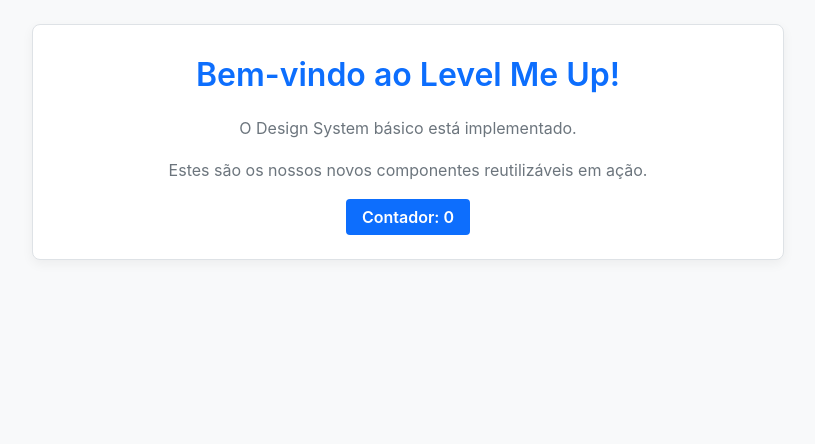
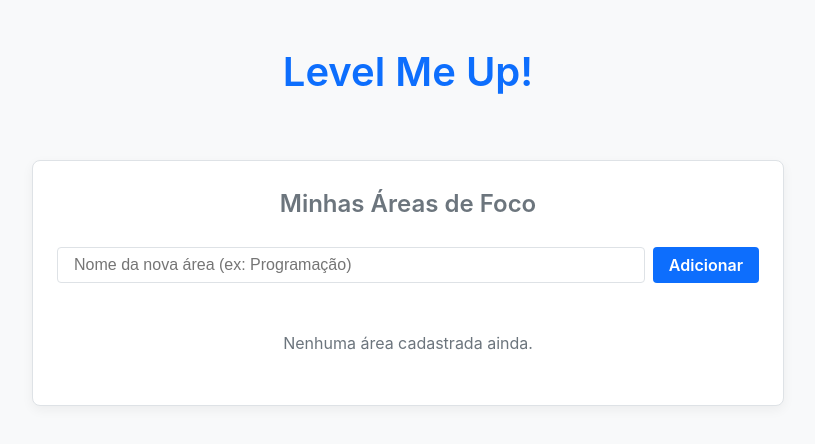
Before and after one commit to matheusalbinommarques-netizen/lmup, a Svelte app: page / in a window 1280 px wide. Shown: the top 444 px of the page, without its empty margins (232-1047 px from the left). Built offline with nearby package versions, Linux system fonts and the light colour scheme.

Commit message:
saga infinita do botão

```diff
--- a/src/App.svelte
+++ b/src/App.svelte
@@ -1,52 +1,36 @@
 <script>
-  // Importando os novos componentes base
-  import BaseCard from './lib/BaseCard.svelte';
-  import BaseButton from './lib/BaseButton.svelte';
+  // 1. Removemos os imports e lógica de teste (BaseCard, BaseButton, count)
+  // 2. Importamos nosso novo componente
+  import AreaManager from './lib/AreaManager.svelte';
 
-  // Importando o Dexie (Banco de Dados)
-  import { db } from './services/db.js';
-
-  // Estado reativo (Rune do Svelte 5)
+  // (Nenhum import de $state é necessário, ele é global)
   let appName = $state('Level Me Up!');
-  let count = $state(0);
-
-  function increment() {
-    count += 1;
-  }
 </script>
 
 <main>
-  <BaseCard>
-    <h1>Bem-vindo ao {appName}</h1>
+  <header class="app-header">
+    <h1>{appName}</h1>
+  </header>
 
-    <p>O Design System básico está implementado.</p>
-
-    <p>Estes são os nossos novos componentes reutilizáveis em ação.</p>
-
-    <!--
-      A CORREÇÃO ESTÁ AQUI:
-      'onClick' (Svelte 4) mudou para 'onclick' (Svelte 5)
-    -->
-    <BaseButton onclick={increment} variant="primary">
-      Contador: {count}
-    </BaseButton>
-  </BaseCard>
+  <!-- 3. Renderizamos o gerenciador de áreas -->
+  <AreaManager />
 </main>
 
 <style>
+  .app-header {
+    text-align: center;
+    padding: var(--espacamento-md) 0;
+    margin-bottom: var(--espacamento-lg);
+  }
+
+  h1 {
+    color: var(--cor-marca-primaria);
+    font-size: 2.5rem;
+  }
+
   main {
     padding: var(--espacamento-lg);
     max-width: 800px;
     margin-inline: auto;
-    text-align: center;
-  }
-
-  h1 {
-    color: var(--cor-marca-primaria);
-  }
-
-  p {
-    margin-bottom: var(--espacamento-md);
-    color: var(--cor-texto-secundario);
   }
 </style>
--- /dev/null
+++ b/src/lib/AreaManager.svelte
@@ -0,0 +1,156 @@
+<script>
+  // Palavras-chave globais - NENHUM IMPORT de $state, $derived, ou $effect
+
+  import { db } from '../services/db.js';
+  import { liveQuery } from 'dexie';
+  import BaseCard from './BaseCard.svelte';
+  import BaseButton from './BaseButton.svelte';
+
+  // --- ESTADO ---
+
+  let newAreaName = $state('');
+
+  //
+  // CORREÇÃO DEFINITIVA (Zero Erros)
+  //
+  // 1. Declaramos 'areas' como um array vazio usando $state.
+  //    Isso resolve TODOS os 5 erros de tipo (length, iterable, id, nome)
+  //    porque 'areas' é sempre um array.
+  //
+  let areas = $state([]);
+
+  // 2. Usamos '$effect' (o novo 'onMount') para assinar o liveQuery.
+  $effect(() => {
+    // 3. Criamos o "Observable" do Dexie
+    const observable = liveQuery(() => db['areas'].toArray());
+
+    // 4. Nós nos "inscrevemos" (subscribe) nele
+    const subscription = observable.subscribe((newAreasFromDB) => {
+      // 5. Quando o banco de dados mudar, atualizamos nosso $state
+      areas = newAreasFromDB;
+    });
+
+    // 6. O $effect retorna uma função de "limpeza" (cleanup)
+    //    Isso cancela a inscrição (unsubscribe) quando o componente é destruído.
+    return () => {
+      subscription.unsubscribe();
+    };
+  });
+
+  // --- AÇÕES (CREATE / DELETE) ---
+
+  async function handleAddArea(event) {
+    event.preventDefault();
+    const name = newAreaName.trim();
+    if (!name) return;
+
+    try {
+      await db['areas'].add({ nome: name });
+      newAreaName = '';
+    } catch (e) {
+      console.error('Falha ao adicionar área:', e);
+    }
+  }
+
+  async function handleDeleteArea(id) {
+    try {
+      await db['areas'].delete(id);
+    } catch (e) {
+      console.error('Falha ao deletar área:', e);
+    }
+  }
+</script>
+
+<BaseCard>
+  <h2>Minhas Áreas de Foco</h2>
+
+  <form onsubmit={handleAddArea} class="add-form">
+    <input
+      type="text"
+      placeholder="Nome da nova área (ex: Programação)"
+      bind:value={newAreaName}
+    />
+    <BaseButton type="submit" variant="primary">Adicionar</BaseButton>
+  </form>
+
+  <div class="area-list">
+    <!--
+      Agora isso funciona perfeitamente,
+      porque 'areas' começa como '[]'
+    -->
+    {#if areas.length > 0}
+      <!--
+        Isso também funciona, porque 'areas' é um array,
+        então 'area' é um item (não 'unknown')
+      -->
+      {#each areas as area (area.id)}
+        <div class="area-item">
+          <span>{area.nome}</span>
+          <BaseButton
+            onclick={() => handleDeleteArea(area.id)}
+            variant="danger"
+            class="btn-delete"
+          >
+            Excluir
+          </BaseButton>
+        </div>
+      {/each}
+    {:else}
+      <p class="empty-message">Nenhuma área cadastrada ainda.</p>
+    {/if}
+  </div>
+</BaseCard>
+
+<style>
+  /* O CSS não muda */
+  h2 {
+    text-align: center;
+    color: var(--cor-texto-secundario);
+    margin-bottom: var(--espacamento-lg);
+  }
+
+  .add-form {
+    display: flex;
+    gap: var(--espacamento-sm);
+    margin-bottom: var(--espacamento-lg);
+  }
+
+  .add-form input {
+    flex-grow: 1;
+    padding: var(--espacamento-sm) var(--espacamento-md);
+    font-size: 1rem;
+    border: 1px solid var(--cor-borda);
+    border-radius: var(--raio-borda-sm);
+  }
+
+  .area-list {
+    display: flex;
+    flex-direction: column;
+    gap: var(--espacamento-md);
+  }
+
+  .area-item {
+    display: flex;
+    justify-content: space-between;
+    align-items: center;
+    padding: var(--espacamento-md);
+    background-color: var(--cor-fundo);
+    border-radius: var(--raio-borda-sm);
+    border: 1px solid var(--cor-borda);
+  }
+
+  .area-item span {
+    font-size: 1.1rem;
+    font-weight: 500;
+  }
+
+  .empty-message {
+    text-align: center;
+    color: var(--cor-texto-secundario);
+    padding: var(--espacamento-lg);
+  }
+
+  :global(.btn-delete) {
+    padding: var(--espacamento-xs) var(--espacamento-sm);
+  }
+</style>
```
